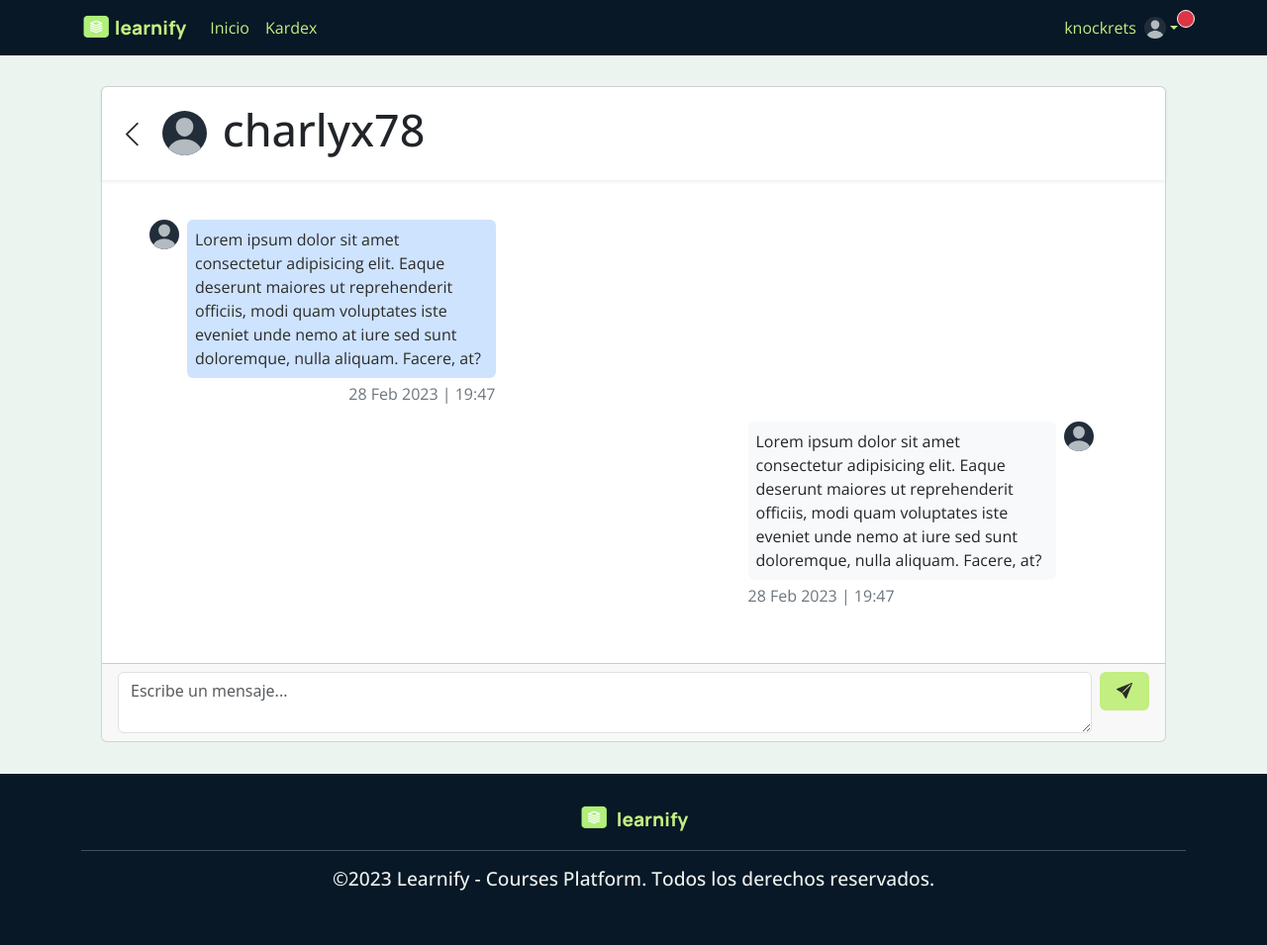
After one commit to charlyx78/Learnify-Courses-Platform, a PHP site: page /Paginas/mensajesChat.php in a window 1280 px wide. The commit adds this page. Shown: the whole page at 99% size. Run offline with PHP 8.4, Linux system fonts and the light colour scheme; some libraries are stand-ins or nearby versions.

Commit message:
Pagina de mensajes

```diff
--- /dev/null
+++ b/Paginas/mensajesChat.php
@@ -0,0 +1,65 @@
+<!DOCTYPE html>
+<html lang="en">
+<head>
+    <meta charset="UTF-8">
+    <meta http-equiv="X-UA-Compatible" content="IE=edge">
+    <meta name="viewport" content="width=device-width, initial-scale=1.0">
+    <title>Learnify - Mensajes</title>
+    <?php include ('../styles.php'); ?>
+</head>
+<body>
+
+    <?php include('../navbar.php'); ?>
+
+    <main class="container-sm contenido contenido-mensaje">
+        <div class="card">
+            <div class="card-title shadow-sm d-flex justify-content-start align-items-center gap-3 p-3">
+                <a href="mensajes.php"><i class="bi bi-chevron-left icono-volver"></i></a>
+                <img src="../Imagenes/avatar.svg" class="rounded-circle" height="45" width="45" alt="">
+                <h3>charlyx78</h3>
+            </div>
+            <div class="card-body contenedor-chat">
+                <div style="max-height: 100%; overflow-y: scroll;">
+                <div class="row contenido-chat" style="max-width: 100%;">
+                    <div class="w-100 d-flex justify-content-start">
+                        <div class="mensaje-usuario col-12 col-md-5 pe-5 align-self-start">
+                            <div class="d-flex gap-2">
+                                <img src="../Imagenes/avatar.svg" class="rounded-circle" height="30" width="30" alt="">
+                                <p class="bg-terciario p-2 mb-1 rounded">
+                                    Lorem ipsum dolor sit amet consectetur adipisicing elit. Eaque deserunt maiores ut reprehenderit officiis, modi quam voluptates iste eveniet unde nemo at iure sed sunt doloremque, nulla aliquam. Facere, at?
+                                </p>
+                            </div>
+                            <p class="text-secondary text-end">28 Feb 2023 | 19:47</p>
+                        </div>
+                    </div>
+                    <div class="w-100 d-flex justify-content-end">
+                        <div class="tu-mensaje col-12 col-md-5 ps-5 align-self-end ">
+                            <div class="d-flex gap-2">
+                                <p class="bg-light p-2 mb-1 rounded">
+                                    Lorem ipsum dolor sit amet consectetur adipisicing elit. Eaque deserunt maiores ut reprehenderit officiis, modi quam voluptates iste eveniet unde nemo at iure sed sunt doloremque, nulla aliquam. Facere, at?
+                                </p>
+                                <img src="../Imagenes/avatar.svg" class="rounded-circle" height="30" width="30" alt="">
+                            </div>
+                            <p class="text-secondary text-start">28 Feb 2023 | 19:47</p>
+                        </div>
+                    </div>
+                </div>
+                </div>
+            </div>
+            <div class="card-footer">
+                <form action="" class="mensaje">
+                    <div class="d-flex align-items-start gap-2">
+                        <textarea name="mensaje" class="form-control w-100 h-auto" placeholder="Escribe un mensaje..."></textarea>
+                        <button type="submit" class="btn boton-secundario"><i class="bi bi-send-fill"></i></button>
+                    </div>
+                </form>
+            </div>
+        </div>
+    </main>
+
+
+    <?php include ('../footer.php'); ?>
+    <script src="../script.js"></script>
+
+</body>
+</html>
--- a/navbar.php
+++ b/navbar.php
@@ -21,10 +21,15 @@
                     <li class="nav-item dropdown">
                         <a class="nav-link dropdown-toggle d-flex align-items-center dropdown-cuenta" href="#" id="navbarDropdownMenuLink" role="button" data-bs-toggle="dropdown" aria-expanded="false">
                             knockrets
-                            <img src="../Imagenes/escritorio-estudios.jpg" class="rounded-circle ms-2" width="22" height="22" alt="Avatar">
+                            <img src="../Imagenes/avatar.svg" class="rounded-circle ms-2 position-relative" width="22" height="22" alt="Avatar">
+                            <span class="position-absolute top-10 start-100 translate-middle p-2 bg-danger border border-light rounded-circle">
+                                <span class="visually-hidden">New alerts</span>
+                            </span>
                         </a>
                         <ul class="dropdown-menu">
-                            <li><a class="dropdown-item" href="#">Mi cuenta</a></li>
+                            <li><a class="dropdown-item d-flex align-items-center gap-3" href="mensajes.php">Mensajes<span class="badge bg-danger">1</span>
+                            </a></li>
+                            <li><a class="dropdown-item" href="cuenta.php">Mi cuenta</a></li>
                             <li><hr class="dropdown-divider"></li>
                             <li><a class="dropdown-item" href="login.php">Cerrar sesión <i class="bi bi-box-arrow-right ms-2"></i></a></li>
                         </ul>
--- a/src/scss/main.scss
+++ b/src/scss/main.scss
@@ -7,4 +7,5 @@
 @import "site/login.scss";
 @import "site/cursos.scss";
 @import "site/cursoView.scss";
+@import "site/mensajesChat.scss";
 @import "site/kardex.scss";
--- /dev/null
+++ b/src/scss/site/_mensajesChat.scss
@@ -0,0 +1,13 @@
+@import "../variables.scss";
+@media(min-width:$tablet) {
+    .avatar-mensaje {
+        width: auto;
+    }
+    .contenedor-chat {
+        padding: 2em 3em;
+        height: 60vh;
+        .contenido-chat {
+            min-height: 100%;
+        }
+    }
+}
```
Also changed, not shown: Paginas/cuenta.php (added, +17 -0 lines), Paginas/curso.php (+4 -3 lines), Paginas/mensajes.php (added, +41 -0 lines), Imagenes/avatar.svg (added), dist/css/main.css.
